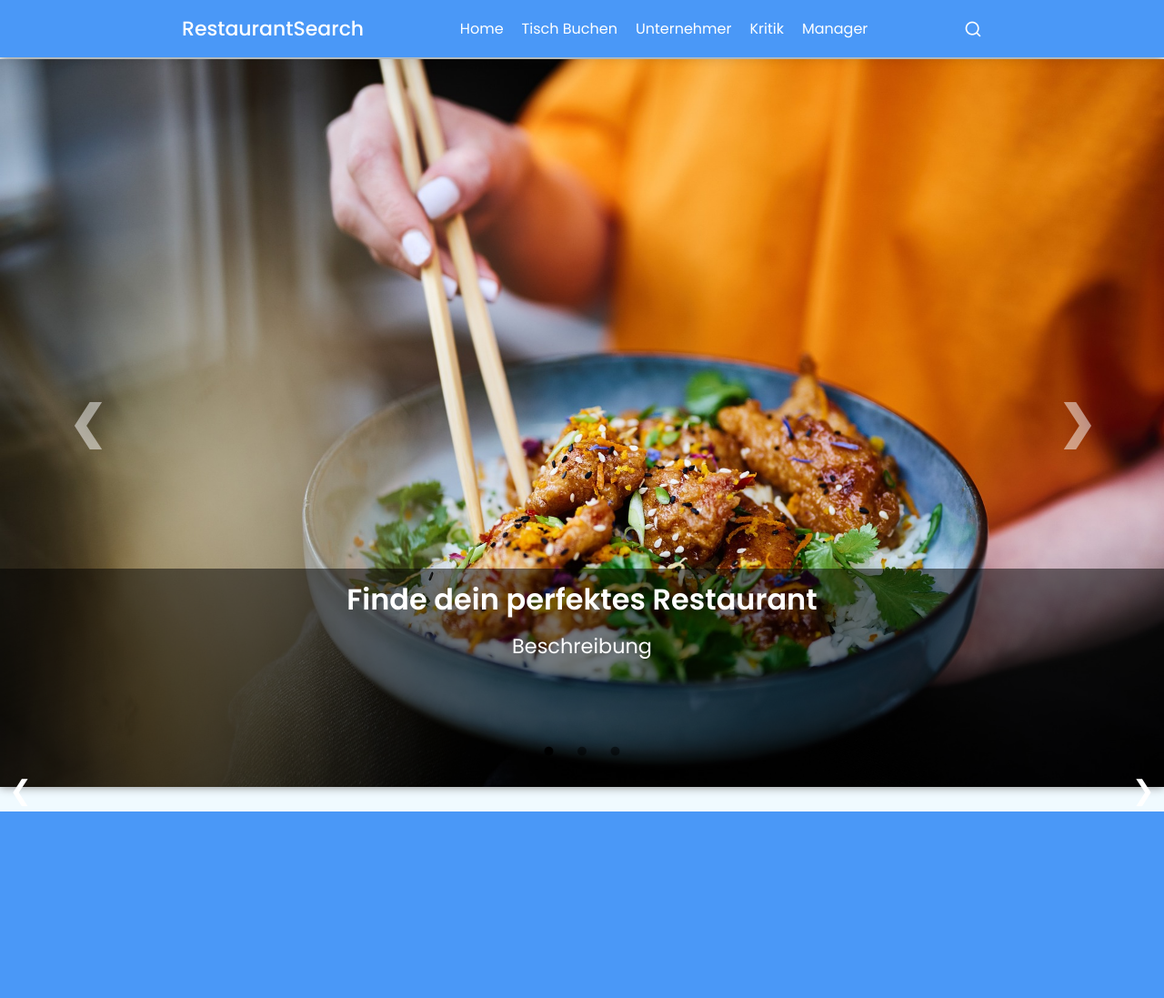
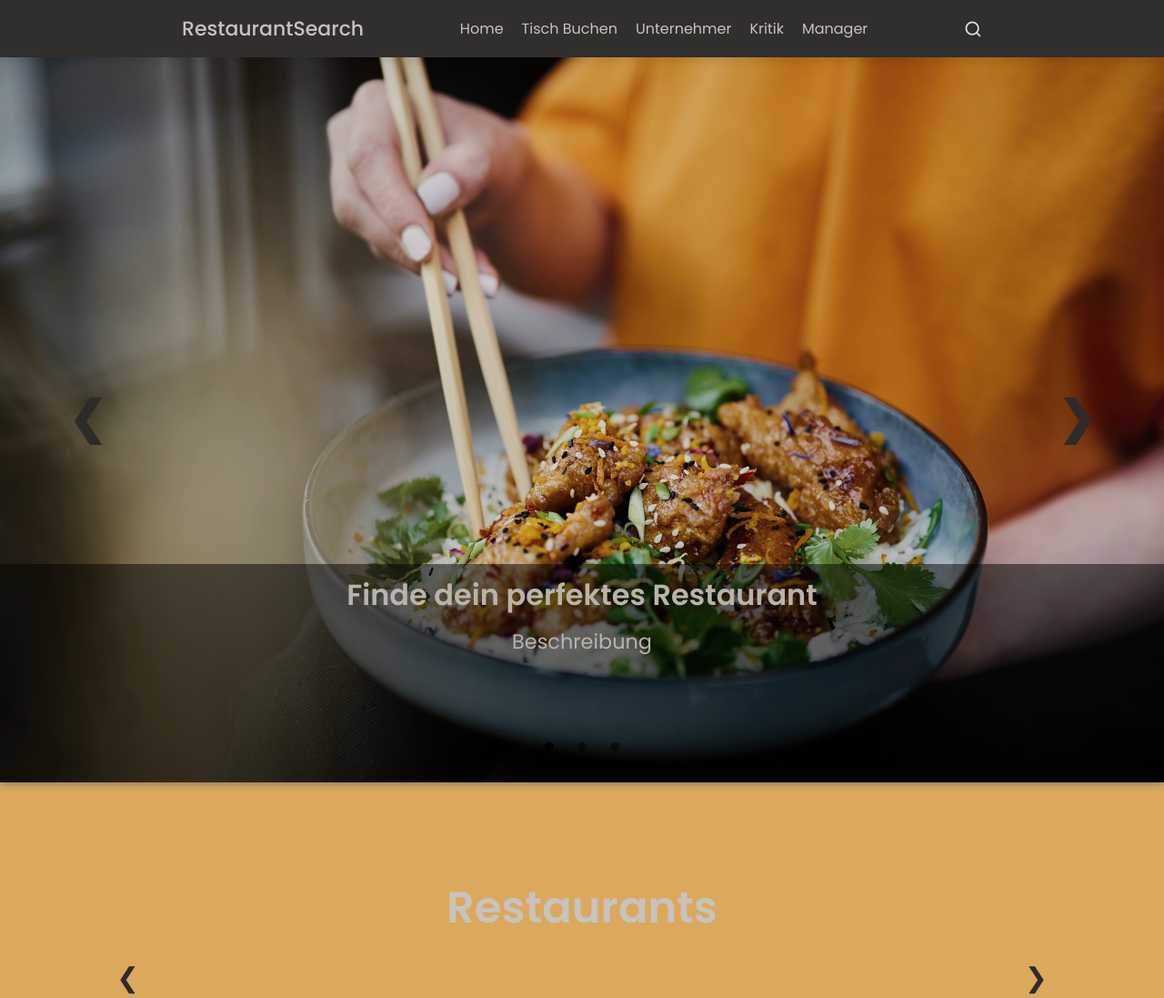
Before and after one commit to marten229/HomepageDashboardSystem, a Django app: template templates/home.html in a window 1280 px wide; the page is wider, and only the part inside the window is pictured. Shown: that part at 91% size. Before the commit the page ends 892 px from the top of that part, so only its background shows below. Run offline with Django 3.2, Linux system fonts and the light colour scheme; the template is opened without the code that fills it, so the values that code supplies are empty.

Commit message:
Design der homepage

```diff
--- a/static/slideshow.js
+++ b/static/slideshow.js
@@ -31,7 +31,7 @@ function springeZuEintrag(neuerIndex) {
 }
 
 // Funktion zum automatischen Wechseln der Bilder
-function automatischerWechsel() {a
+function automatischerWechsel() {
     umschalten(1);
 }
 
--- a/static/style.css
+++ b/static/style.css
@@ -1,115 +1,25 @@
 @import url("https://fonts.googleapis.com/css2?family=Poppins:wght@300;400;500;600&display=swap");
 .grid-container {
   display: grid;
-  grid-template-columns: 10% 80% 10%;
-  grid-template-rows: 60px auto auto 5%;
-  background-color: #f0faff;
+  grid-template-columns: 10% 20% 60% 20% 10%;
+  grid-template-rows: 55px auto auto auto 5%;
 }
 
 /* Header */
 header {
-  grid-column: 1 / 4;
+  grid-column: 1 / 5;
   grid-row: 1;
 }
 
 /* Slideshow */
 .slideshow {
-  grid-column: 1 / 4;
-  grid-row: 2 / 4;
+  grid-column: 1 / 5;
+  grid-row: 2 / 2;
   width: 100%;
   height: 100%;
   box-shadow: 0px 0px 10px gray;
   position: relative;
   margin-top: 5px;
-}
-
-/* Restaurant Kacheln */
-.restaurant-container {
-  display: flex;
-  justify-content: center;
-  align-items: center;
-  position: relative;
-  height: 20%;
-  grid-column: 1 / 4;
-  grid-row: 4;
-}
-
-.restaurant-kacheln {
-  display: flex;
-  overflow: hidden;
-  width: 80%;
-}
-
-.kachel {
-  flex: 0 0 33.3333%;
-  text-align: center;
-  position: relative;
-  overflow: hidden;
-}
-
-.kachel img {
-  width: 100%;
-  height: auto;
-}
-
-.kachel-text {
-  background: rgba(0, 0, 0, 0.5);
-  color: white;
-  padding: 10px;
-}
-
-.kachel-overlay {
-  position: absolute;
-  top: 0;
-  left: 0;
-  width: 100%;
-  height: 100%;
-  background: rgba(0, 0, 0, 0);
-  transition: background 0.3s;
-}
-
-.kachel:hover .kachel-overlay {
-  background: rgba(0, 0, 0, 0.5);
-}
-
-.kachel:hover .buch-button {
-  opacity: 1;
-}
-
-.buch-button {
-  position: absolute;
-  top: 50%;
-  left: 50%;
-  transform: translate(-50%, -50%);
-  opacity: 0;
-  transition: opacity 0.3s;
-  padding: 10px 20px;
-  background-color: #4a98f7;
-  color: white;
-  border: none;
-  border-radius: 5px;
-  cursor: pointer;
-}
-
-.buch-button:hover {
-  background-color: #357ae8;
-}
-
-.restaurant-pfeil {
-  font-size: 30px;
-  cursor: pointer;
-  user-select: none;
-  z-index: 1;
-}
-
-.restaurant-pfeil.pfeil-links {
-  position: absolute;
-  left: 10px;
-}
-
-.restaurant-pfeil.pfeil-rechts {
-  position: absolute;
-  right: 10px;
 }
 
 * {
@@ -119,7 +29,10 @@ header {
   font-family: "Poppins", sans-serif;
 }
 body {
-  background: #f0faff;
+  background-color: #DBA85D;
+  margin: 0;
+  padding: 0;
+  box-sizing: border-box;
 }
 .nav {
   position: fixed;
@@ -127,7 +40,7 @@ body {
   left: 0;
   width: 100%;
   padding: 15px 200px;
-  background: #4a98f7;
+  background-color: #333333;
   box-shadow: 0 4px 10px rgba(0, 0, 0, 0.1);
   z-index: 1000; /* Höhere z-Index für das Menü */
 }
@@ -266,12 +179,11 @@ a {
   }
 }
 
-
 .slideshow {
   width: 100vw;  /* Vollbildbreite */
-    height: 100vh;  /* Vollbildhöhe */
-    box-shadow: 0px 0px 10px gray;
-    position: relative;
+  height: 100vh;  /* Vollbildhöhe */
+  box-shadow: 0px 0px 10px gray;
+  position: relative;
 }
 
 .slide {
@@ -365,7 +277,106 @@ a {
 .aktiv {
   opacity: 1;
 }
+/* Carousel */
+.carousel-container {
+  grid-column: 2 / 4;
+  grid-row: 4 / 4;
+  position: relative;
+  display: flex;
+  justify-content: center;
+  align-items: center;
+  margin-top: 20px;
+}
 
-.aktiv {
-  opacity: 1;
+.carousel {
+  display: flex;
+  overflow: hidden;
+  width: 80%;
+  max-width: 1200px;
 }
+
+.carousel-item {
+  min-width: 33.333%; /* Drei Elemente gleichzeitig */
+  box-sizing: border-box;
+  padding: 10px;
+  transition: transform 0.5s ease;
+  position: relative;
+}
+
+.carousel-item img {
+  width: 100%;
+  height: 200px;
+  object-fit: cover;
+  border-radius: 10px;
+}
+
+.carousel-item-text {
+  position: absolute;
+  bottom: 10px;
+  left: 10px;
+  color: white;
+  background-color: rgba(0, 0, 0, 0.5);
+  padding: 5px 10px;
+  border-radius: 5px;
+}
+
+.carousel-pfeil {
+  position: absolute;
+  top: 50%;
+  transform: translateY(-50%);
+  font-size: 30px;
+  cursor: pointer;
+  color: rgba(0, 0, 0, 0.5);
+  z-index: 10;
+  user-select: none;
+}
+
+.carousel-pfeil:hover {
+  color: black;
+}
+
+.carousel-pfeil-links {
+  left: 0;
+}
+
+.carousel-pfeil-rechts {
+  right: 0;
+}
+
+/* Hover Effekt */
+.carousel-item:hover {
+  background-color: rgba(0, 0, 0, 0.7);
+  cursor: pointer;
+}
+
+.carousel-item:hover .carousel-item-text {
+  display: block;
+}
+.grid-container, .slideshow, .carousel-container {
+  filter: sepia(10%) brightness(90%);
+}
+
+/* Überschrift und Textfarben anpassen */
+h1, h2, h3, h4, p, a {
+  color: #d6d4d4; /* Dunkelgrau */
+}
+
+/* Pfeil- und Carousel-Buttonfarben anpassen */
+.pfeil, .carousel-pfeil {
+  color: #333333; /* Dunkelgrau */
+}
+
+/* Hover-Effekt für den Carousel hinzufügen */
+.carousel-item:hover {
+  background-color: rgba(0, 0, 0, 0.7);
+  cursor: pointer;
+}
+
+.ueberschrift {
+  margin-top: 10%;
+  margin-bottom: 2%;
+  grid-column: 2 / 4;
+  grid-row: 3 / 3;
+  font-size: 150%;
+  text-align: center;
+}
--- a/templates/home.html
+++ b/templates/home.html
@@ -7,10 +7,11 @@
     <title>Restaurant Search</title>
     {% load static %}
     <link rel="stylesheet" type="text/css" href="{% static 'style.css' %}">
+    <link rel="stylesheet" href="https://fonts.googleapis.com/css2?family=Material+Symbols+Rounded:opsz,wght,FILL,GRAD@48,400,0,0" />
     <link rel="stylesheet" href="https://unicons.iconscout.com/release/v4.0.0/css/line.css" />
     <script src="{% static 'script.js' %}" defer></script>
     <script src="{% static 'slideshow.js' %}" defer></script>
-    <script src="{% static 'slidescon.js' %}" defer></script>
+    <script src="{% static 'sildescon.js' %}" defer></script>
 </head>
 <body>
   <div class="grid-container">
@@ -64,19 +65,22 @@
             <li class="indikator" onclick="springeZuEintrag(2)">&#8226;</li>
         </ol>
     </div>
-    <div class="restaurant-container">
-      <a class="restaurant-pfeil pfeil-links" onclick="wechselRestaurants(-1)"><span>&#10094;</span></a>
-      <div class="restaurant-kacheln">
+    <div class="ueberschrift">
+      <h1>Restaurants</h1>
+    </div>
+    <div class="carousel-container">
+      <a class="carousel-pfeil carousel-pfeil-links" onclick="carouselUmschalten(-1)">&#10094;</a>
+      <div class="carousel">
         {% for restaurant in restaurants %}
-        <div class="kachel">
-          <div class="kachel-overlay"></div>
+        <div class="carousel-item">
           <img src="{% static restaurant.photo %}" alt="{{ restaurant.name }}">
-          <div class="kachel-text">{{ restaurant.name }}</div>
-          <button class="buch-button">Buchen</button>
+          <div class="carousel-item-text">
+            <h4>{{ restaurant.name }}</h4>
+          </div>
         </div>
         {% endfor %}
       </div>
-      <a class="restaurant-pfeil pfeil-rechts" onclick="wechselRestaurants(1)"><span>&#10095;</span></a>
+      <a class="carousel-pfeil carousel-pfeil-rechts" onclick="carouselUmschalten(1)">&#10095;</a>
     </div>
   </div>
 </body>
```
Also changed, not shown: static/sildescon.js (+25 -13 lines), static/restaurant_photos/vegan_delight.jpg (renamed from static/restaurant_photos/veggie_garden.jpg).
